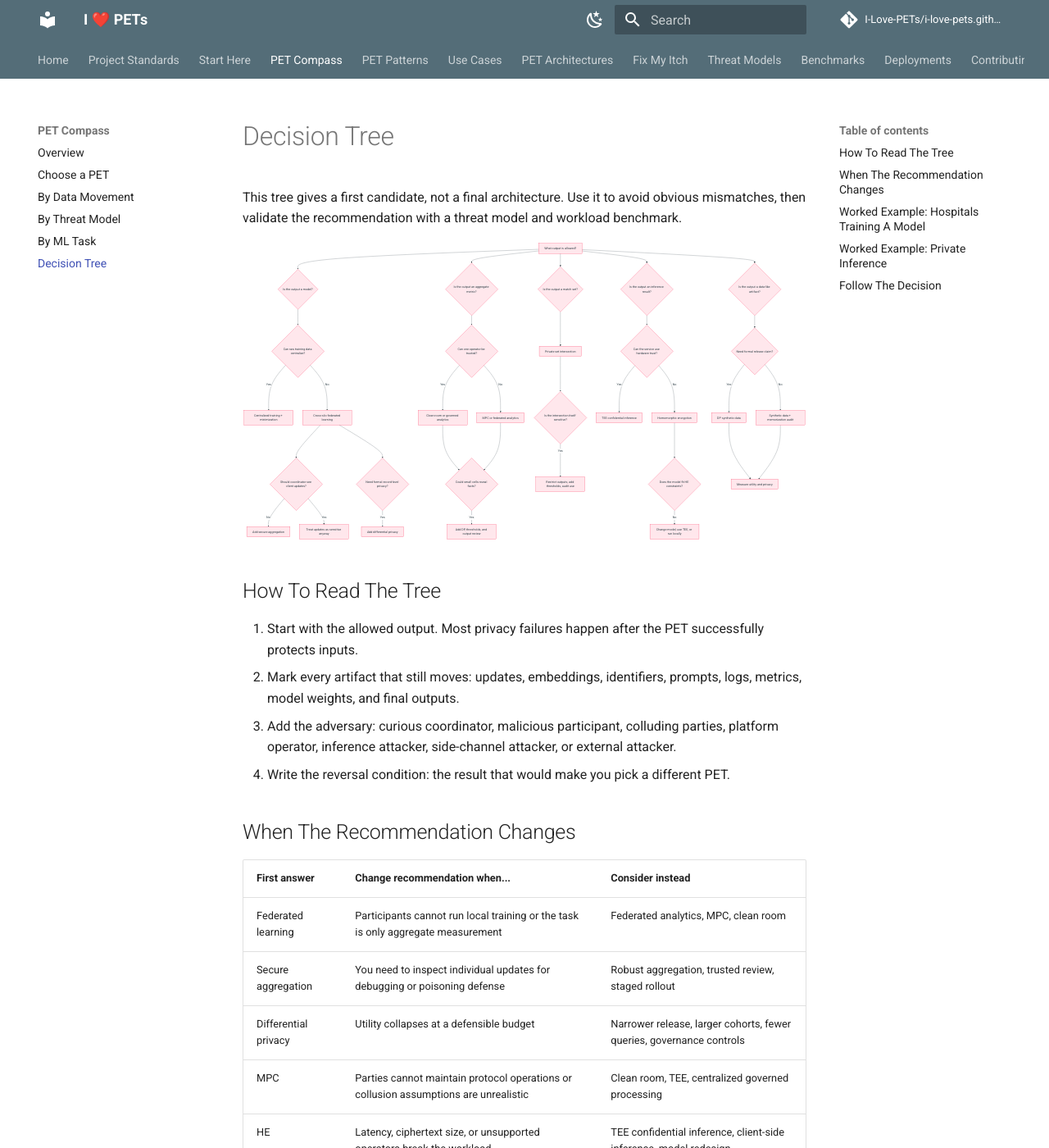
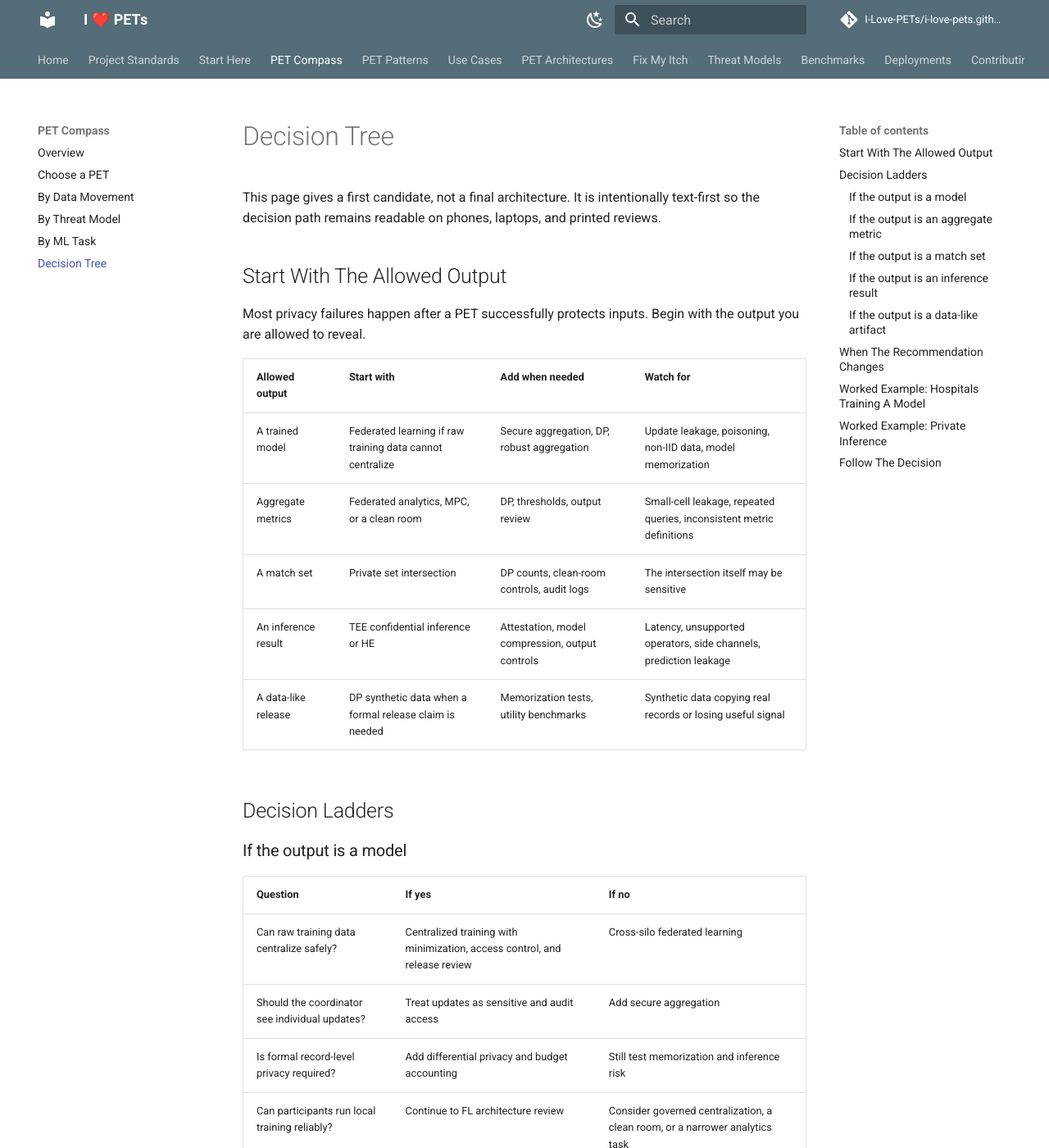
Before and after one commit to I-Love-PETs/i-love-pets.github.io, an MkDocs documentation site: the page built from docs/pet-compass/decision-tree.md, in a window 1280 px wide and 1400 px high. Shown: the whole window at 82% size. Built offline with MkDocs 1.6.1 and Material for MkDocs 9.7.7, drawn with Linux system fonts in a browser that asks for light colours; comment, search, counter and statistics services are not loaded; some of the changed text lies outside the part shown.

Commit message:
fix(compass): make decision tree readable

````diff
--- a/docs/pet-compass/decision-tree.md
+++ b/docs/pet-compass/decision-tree.md
@@ -1,54 +1,72 @@
 # Decision Tree
 
-This tree gives a first candidate, not a final architecture. Use it to avoid obvious mismatches, then validate the recommendation with a threat model and workload benchmark.
+This page gives a first candidate, not a final architecture. It is intentionally text-first so the decision path remains readable on phones, laptops, and printed reviews.
 
-```mermaid
-flowchart TD
-  A[What output is allowed?] --> B{Is the output a model?}
-  A --> C{Is the output an aggregate metric?}
-  A --> D{Is the output a match set?}
-  A --> E{Is the output an inference result?}
-  A --> F{Is the output a data-like artifact?}
+## Start With The Allowed Output
 
-  B --> B1{Can raw training data centralize?}
-  B1 -->|Yes| B2[Centralized training + minimization]
-  B1 -->|No| B3[Cross-silo federated learning]
-  B3 --> B4{Should coordinator see client updates?}
-  B4 -->|No| B5[Add secure aggregation]
-  B4 -->|Yes| B6[Treat updates as sensitive anyway]
-  B3 --> B7{Need formal record-level privacy?}
-  B7 -->|Yes| B8[Add differential privacy]
+Most privacy failures happen after a PET successfully protects inputs. Begin with the output you are allowed to reveal.
 
-  C --> C1{Can one operator be trusted?}
-  C1 -->|Yes| C2[Clean room or governed analytics]
-  C1 -->|No| C3[MPC or federated analytics]
-  C2 --> C4{Could small cells reveal facts?}
-  C3 --> C4
-  C4 -->|Yes| C5[Add DP, thresholds, and output review]
+| Allowed output | Start with | Add when needed | Watch for |
+| --- | --- | --- | --- |
+| A trained model | Federated learning if raw training data cannot centralize | Secure aggregation, DP, robust aggregation | Update leakage, poisoning, non-IID data, model memorization |
+| Aggregate metrics | Federated analytics, MPC, or a clean room | DP, thresholds, output review | Small-cell leakage, repeated queries, inconsistent metric definitions |
+| A match set | Private set intersection | DP counts, clean-room controls, audit logs | The intersection itself may be sensitive |
+| An inference result | TEE confidential inference or HE | Attestation, model compression, output controls | Latency, unsupported operators, side channels, prediction leakage |
+| A data-like release | DP synthetic data when a formal release claim is needed | Memorization tests, utility benchmarks | Synthetic data copying real records or losing useful signal |
 
-  D --> D1[Private set intersection]
-  D1 --> D2{Is the intersection itself sensitive?}
-  D2 -->|Yes| D3[Restrict outputs, add thresholds, audit use]
+## Decision Ladders
 
-  E --> E1{Can the service use hardware trust?}
-  E1 -->|Yes| E2[TEE confidential inference]
-  E1 -->|No| E3[Homomorphic encryption]
-  E3 --> E4{Does the model fit HE constraints?}
-  E4 -->|No| E5[Change model, use TEE, or run locally]
+### If the output is a model
 
-  F --> F1{Need formal release claim?}
-  F1 -->|Yes| F2[DP synthetic data]
-  F1 -->|No| F3[Synthetic data + memorization audit]
-  F2 --> F4[Measure utility and privacy]
-  F3 --> F4
-```
+| Question | If yes | If no |
+| --- | --- | --- |
+| Can raw training data centralize safely? | Centralized training with minimization, access control, and release review | Cross-silo federated learning |
+| Should the coordinator see individual updates? | Treat updates as sensitive and audit access | Add secure aggregation |
+| Is formal record-level privacy required? | Add differential privacy and budget accounting | Still test memorization and inference risk |
+| Can participants run local training reliably? | Continue to FL architecture review | Consider governed centralization, a clean room, or a narrower analytics task |
 
-## How To Read The Tree
+Primary recommendation: **FL + secure aggregation + optional DP** when data cannot centralize and the output is a model.
 
-1. Start with the allowed output. Most privacy failures happen after the PET successfully protects inputs.
-2. Mark every artifact that still moves: updates, embeddings, identifiers, prompts, logs, metrics, model weights, and final outputs.
-3. Add the adversary: curious coordinator, malicious participant, colluding parties, platform operator, inference attacker, side-channel attacker, or external attacker.
-4. Write the reversal condition: the result that would make you pick a different PET.
+### If the output is an aggregate metric
+
+| Question | If yes | If no |
+| --- | --- | --- |
+| Can one operator be trusted to run the computation? | Clean room or governed analytics | MPC or federated analytics |
+| Could small cells reveal people, sites, or businesses? | Add DP, thresholds, grouping, and output review | Still track repeated queries |
+| Do parties define the metric the same way? | Continue | Fix schema and semantics before choosing a PET |
+
+Primary recommendation: **federated analytics** for simple distributed metrics; **MPC** when no single operator should see intermediate values.
+
+### If the output is a match set
+
+| Question | If yes | If no |
+| --- | --- | --- |
+| Is revealing the intersection allowed? | Private set intersection | Do not release the match set |
+| Is only the count needed? | PSI with count-only output or MPC | Restrict match use and audit downstream actions |
+| Can parties repeat queries freely? | Add query limits and review | Continue |
+
+Primary recommendation: **PSI** when parties may learn the agreed overlap. If the overlap is sensitive, use a stricter output policy or a different computation.
+
+### If the output is an inference result
+
+| Question | If yes | If no |
+| --- | --- | --- |
+| Is hardware trust acceptable? | TEE confidential inference | Homomorphic encryption or local inference |
+| Does the model fit HE constraints? | Benchmark HE end to end | Redesign the model, use a TEE, or run locally |
+| Can the output reveal sensitive facts? | Add output controls, rate limits, and review | Continue |
+| Can clients verify attestation? | Continue with TEE design | Do not rely on confidential inference claims |
+
+Primary recommendation: **TEE first for broad model support** when hardware trust is acceptable; **HE only after model-fit and latency benchmarking**.
+
+### If the output is a data-like artifact
+
+| Question | If yes | If no |
+| --- | --- | --- |
+| Is a formal release claim required? | DP synthetic data | Synthetic data with explicit residual-risk labeling |
+| Is downstream utility measurable? | Benchmark the intended tasks | Do not release as a useful substitute |
+| Does the generator memorize rare records? | Stop, tune, or use a stricter release path | Continue with release review |
+
+Primary recommendation: **DP synthetic data** for broad release claims. Non-DP synthetic data may still be useful, but it should not be described as anonymous.
 
 ## When The Recommendation Changes
 
@@ -65,7 +83,7 @@ flowchart TD
 
 ## Worked Example: Hospitals Training A Model
 
-Path through the tree:
+Path through the ladders:
 
 1. Output is a model.
 2. Raw training data cannot centralize.
@@ -86,7 +104,7 @@ Measure before launch: per-site performance, subgroup performance, privacy budge
 
 ## Worked Example: Private Inference
 
-Path through the tree:
+Path through the ladders:
 
 1. Output is an inference result.
 2. The service should not see plaintext inputs.
````
Also changed, not shown: docs/pet-patterns/federated-rag.md (+1 -1 lines), docs/pet-patterns/private-llm-finetuning.md (+1 -1 lines).
